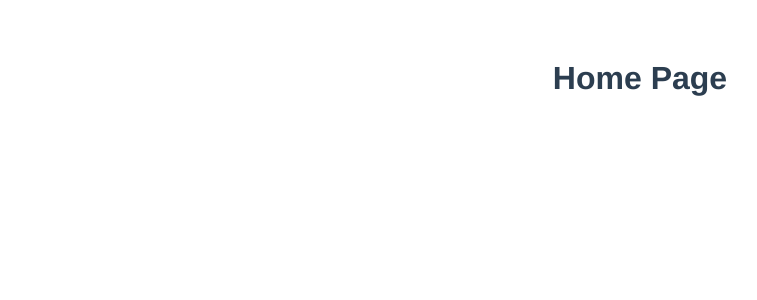
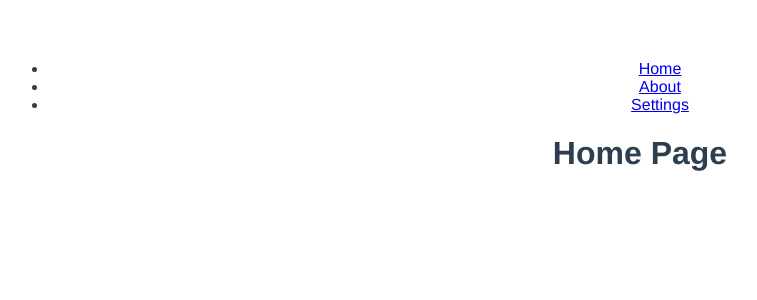
Before and after one commit to mangesh-landge/vue-learning, a Vue app: page /#/ in a window 1280 px wide. Shown: the top 300 px of the page, without its empty margins (0-757 px from the left). Built offline with nearby package versions, Linux system fonts and the light colour scheme.

Commit message:
router part -2

```diff
--- a/src/App.vue
+++ b/src/App.vue
@@ -17,6 +17,7 @@
     <!-- <FiltersComponent /> -->
     <!-- <API /> -->
     <!-- <Routing /> -->
+    <Navbar />
     <router-view></router-view>
   </div>
 </template>
@@ -37,6 +38,7 @@
 // import FiltersComponent from './components/Filters'
 // import API from './components/API'
 // import Routing from './components/Routing'
+import Navbar from './components/Navbar'
 export default {
   name: 'App',
   components: {
@@ -54,7 +56,8 @@ export default {
     // FormValidation,
     // FiltersComponent,
     // API,
-    // Routing
+    // Routing,
+    Navbar
   }
 }
 </script>
--- /dev/null
+++ b/src/Pages/Settings.vue
@@ -0,0 +1,11 @@
+ <template>
+  <div>
+    <h1>Settings Page</h1>
+  </div>
+ </template>
+
+ <script>
+  export default{
+    name: 'SettingsPage'
+  }
+</script>
--- a/src/Routing/index.js
+++ b/src/Routing/index.js
@@ -2,6 +2,7 @@ import Vue from 'vue'
 import VueRouter from 'vue-router'
 import PageOne from '../Pages/PageOne.vue';
 import PageTwo from '../Pages/PageTwo.vue';
+import Settings from '../Pages/Settings.vue'
 
 Vue.use(VueRouter);
 
@@ -17,6 +18,11 @@ export const router = new VueRouter({
       path: '/about',
       name: 'About',
       component: PageTwo
+    },
+    {
+      path: '/settings',
+      name: 'Settings',
+      component:   Settings
     }
   ]
 })
--- /dev/null
+++ b/src/components/Navbar/index.vue
@@ -0,0 +1,21 @@
+<template>
+  <nav>
+      <ul>
+        <li>
+          <router-link to="/">Home</router-link>
+        </li>
+        <li>
+          <router-link to="/about">About</router-link>
+        </li>
+        <li>
+          <router-link to="/settings">Settings</router-link>
+        </li>
+      </ul>
+  </nav>
+</template>
+
+<script>
+  export default{
+    name: 'NavBar'
+  }
+</script>
```
